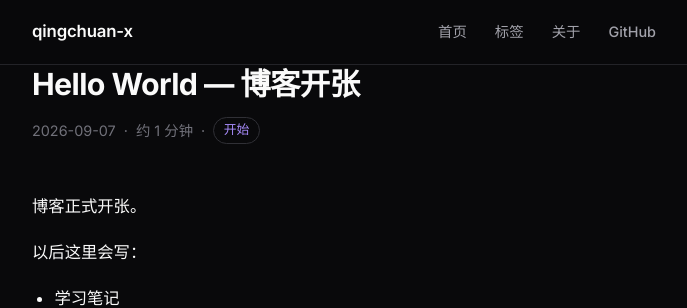
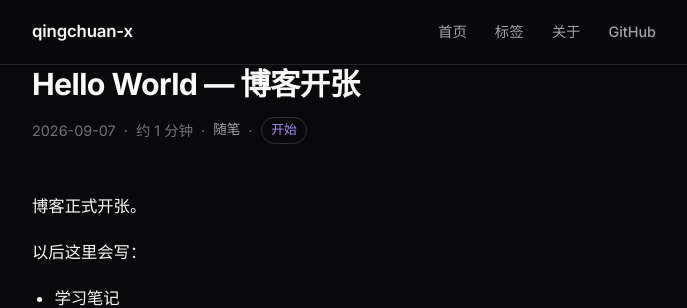
Before and after one commit to qingchuan-x/qingchuan-x.github.io, a Jekyll site: the page built from _posts/2026-09-07-hello-world.md, in a window 1280 px wide. Shown: the top 308 px of the page, without its empty margins (296-983 px from the left). Built offline with Jekyll 4.4.1, drawn with Linux system fonts in a browser that asks for light colours.

Commit message:
show categories and reading time on post meta

```diff
--- a/_layouts/post.html
+++ b/_layouts/post.html
@@ -1,6 +1,9 @@
 ---
 layout: default
 ---
+
+{% assign mins = content | strip_html | size | divided_by: 400 %}
+{% if mins < 1 %}{% assign mins = 1 %}{% endif %}
 
 <article class="post">
   <header class="post-header">
@@ -8,11 +11,16 @@ layout: default
     <div class="post-meta">
       <time datetime="{{ page.date | date_to_xmlschema }}">{{ page.date | date: "%Y-%m-%d" }}</time>
       <span class="dot">·</span>
-      <span>{% assign mins = content | strip_html | size | divided_by: 400 %}{% if mins < 1 %}{% assign mins = 1 %}{% endif %}约 {{ mins }} 分钟</span>
-      {% assign all_tags = page.tags | default: page.categories %}
-      {% if all_tags.size > 0 %}
+      <span>约 {{ mins }} 分钟</span>
+      {% if page.categories.size > 0 %}
         <span class="dot">·</span>
-        {% for tag in all_tags %}
+        {% for cat in page.categories %}
+          <span class="category">{{ cat }}</span>
+        {% endfor %}
+      {% endif %}
+      {% if page.tags.size > 0 %}
+        <span class="dot">·</span>
+        {% for tag in page.tags %}
           <a class="tag" href="{{ '/tags/#' | append: (tag | url_encode) | relative_url }}">{{ tag }}</a>
         {% endfor %}
       {% endif %}
--- a/assets/css/style.css
+++ b/assets/css/style.css
@@ -198,6 +198,11 @@ main {
 
 .dot {
   color: var(--text-faint);
+}
+
+.category {
+  color: var(--text-muted);
+  font-size: 0.85rem;
 }
 
 .tag {
```
Also changed, not shown: README.md.
